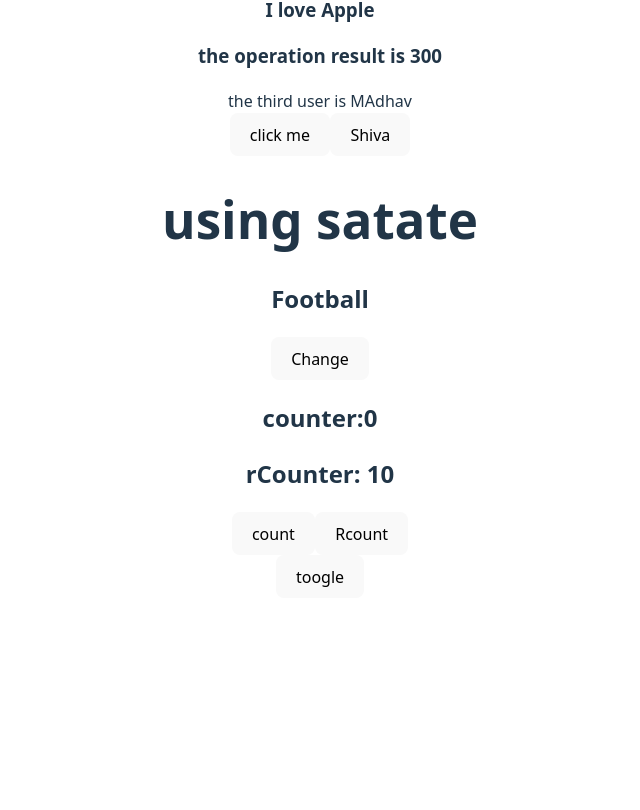
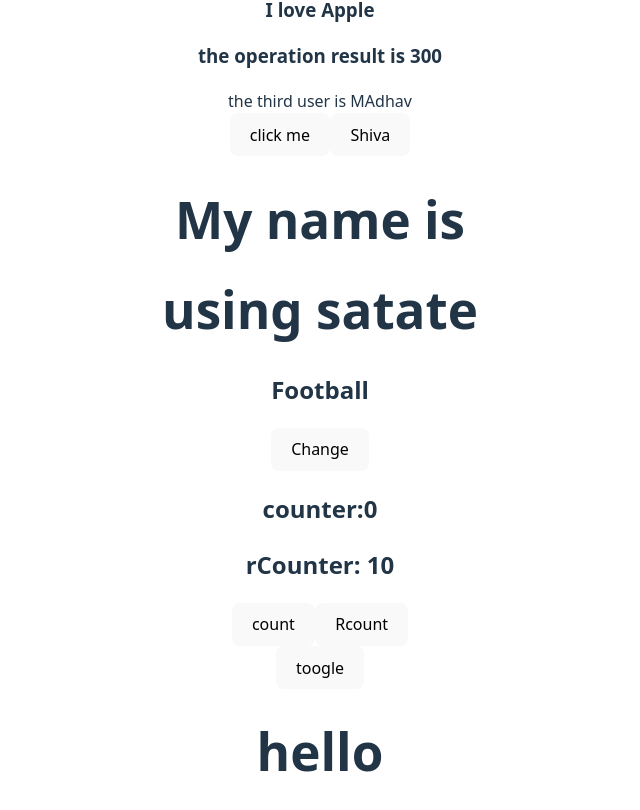
Before and after one commit to Belal172/todo_react, a React (Vite) app: page / in a window 1280 px wide. Shown: the part 272-1082 px from the top of the page, without its empty margins (320-960 px from the left). Before the commit the page ends 910 px from the top, so only its background shows below. Built offline with nearby package versions, Linux system fonts and the light colour scheme.

Commit message:
understand the concept of props

```diff
--- a/src/App.jsx
+++ b/src/App.jsx
@@ -2,6 +2,7 @@ import { useState } from 'react'
 import reactLogo from './assets/react.svg'
 import viteLogo from '/vite.svg'
 import './App.css'
+import User from './User'
 
 function App() {
   const user = {
@@ -49,6 +50,7 @@ function App() {
       {/* <img src={imgPath} alt="img here" /> */}
       <button onClick={callMe}>click me</button>
       <button onClick={()=>god("shiva")}>Shiva</button>
+      <User u={user}/>
     </div>
   )
 }
--- a/src/Counter.jsx
+++ b/src/Counter.jsx
@@ -4,7 +4,7 @@ import Hello from "./Hello"
 const Counter=()=>{
     const [count,setCount]=useState(0)
     const [rcount,setRcount]=useState(10)
-    const [display,setDispaly]=useState(false)
+    const [display,setDispaly]=useState(true)
     return(
         <div>
             <h2>counter:{count}</h2>
@@ -14,7 +14,7 @@ const Counter=()=>{
 
             <button onClick={()=>setDispaly(!display)}>toogle</button>
             {
-              display?  <Hello/>:null
+              display?  <Hello />:null
             }
 
         </div>
--- a/src/Hello.jsx
+++ b/src/Hello.jsx
@@ -1,7 +1,11 @@
+import User from "./User"
+
 function Hello(){
+
     return(
         <div>
-            <h1>hello user</h1>
+            <h1>hello</h1>
+
         </div>
     )
 }
--- /dev/null
+++ b/src/User.jsx
@@ -0,0 +1,9 @@
+function User(u){
+
+    return(
+        <div>
+            <h1>My name is {u.userName}</h1>
+        </div>
+    )
+}
+export default User
```
